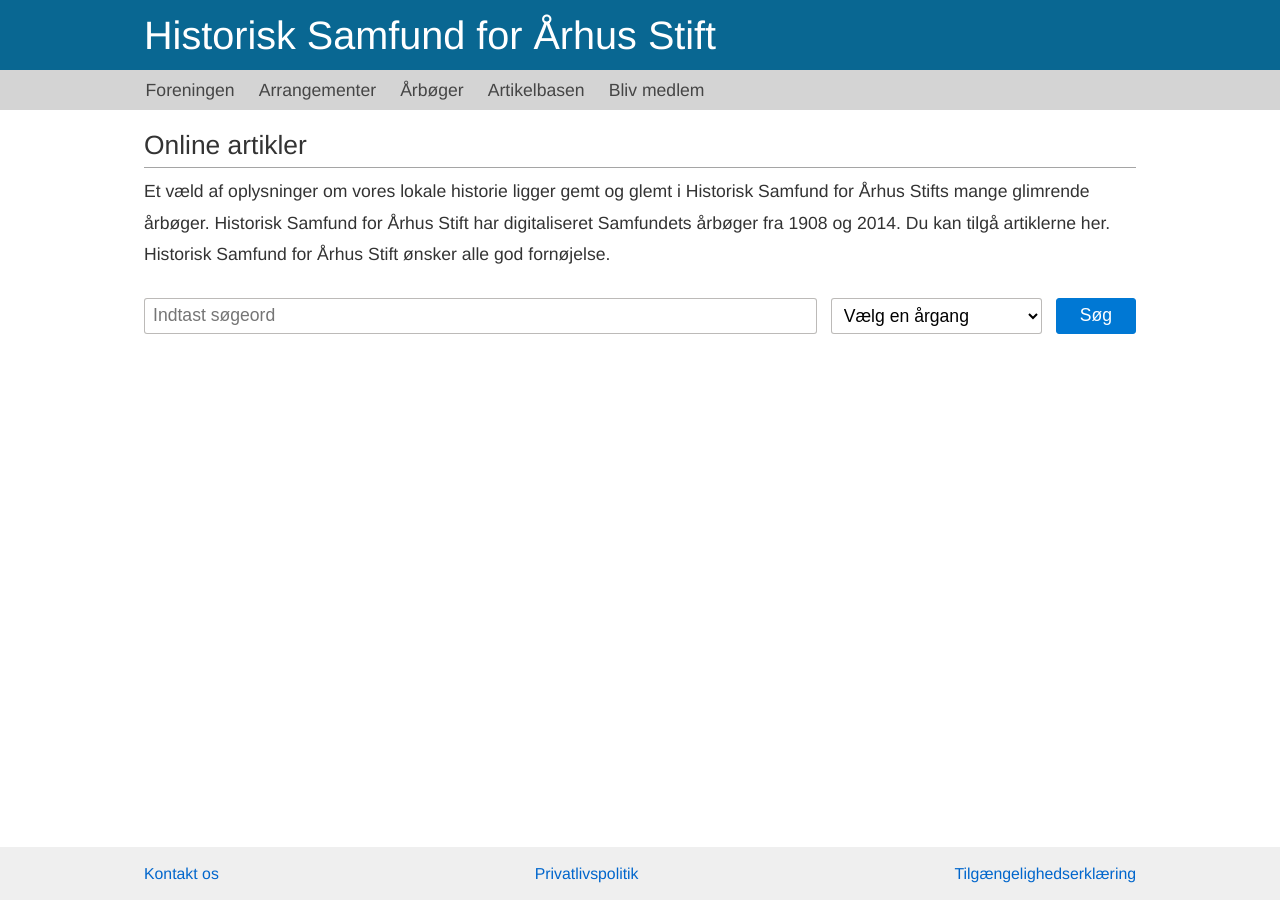
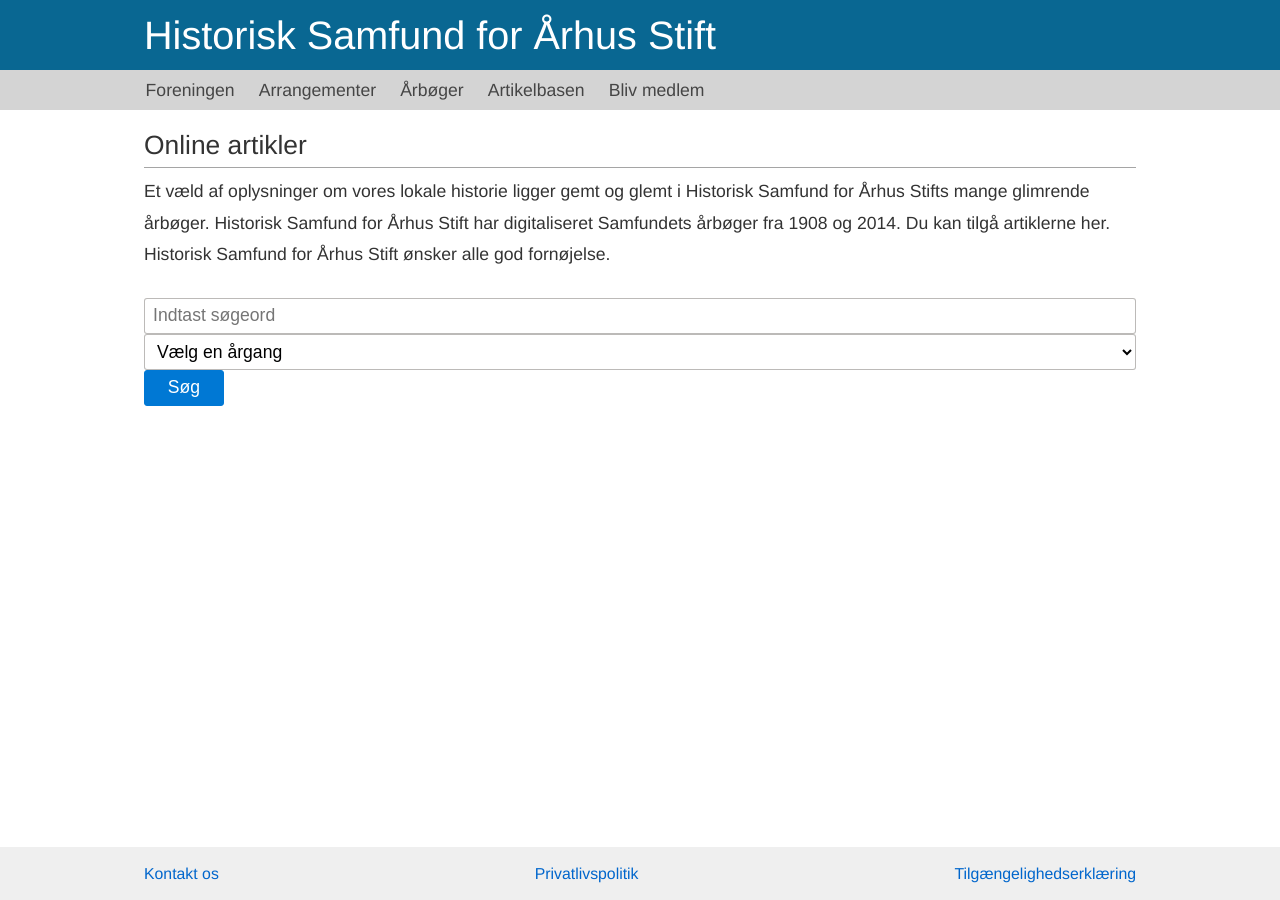
Before and after one commit to guldhorn/historisk-samfund, a Jekyll site: the page built from pages/artikler.md, in a window 1280 px wide. Built offline with Jekyll 4.4.1, drawn with Linux system fonts in a browser that asks for light colours.

Commit message:
Using the new api, alpha

```diff
--- a/_includes/header.html
+++ b/_includes/header.html
@@ -10,7 +10,7 @@
         <li><a id="first-menu-link" href="{{ 'foreningen' | relative_url }}">Foreningen</a></li>
         <li><a href="{{ 'arrangementer' | relative_url }}">Arrangementer</a></li>
         <li><a href="{{ 'aarboeger' | relative_url }}">Årbøger</a></li>
-        <li><a href="{{ 'artikler' | relative_url }}">Artikelbasen</a></li>
+        <li><a href="{{ 'new-artikler' | relative_url }}">Artikelbasen</a></li>
         <li><a id="last-menu-link" href="{{ 'bliv-medlem' | relative_url }}">Bliv medlem</a></li>
       </ul>
     </nav>
--- a/assets/main.css
+++ b/assets/main.css
@@ -254,7 +254,7 @@
     padding: 0 8px;
     border-radius: 3px;
     width: 100%;
-    min-width: 10em;
+    /* min-width: 10em; */
     min-height: 36px;
     background-color: #ffffff;
     border: 1px solid rgba(36,28,21,0.3);
@@ -296,24 +296,38 @@
 /* Searchform */
 /**************/
 #searchform {
+    width: 100%;
+    margin: 1.5em 0;
+    /* display: flex; */
+    /* flex-wrap: nowrap; */
+    /* gap: .8em; */
+}
+
+.form-row {
     display: flex;
     flex-wrap: nowrap;
-    margin: 1.5em 0;
     gap: .8em;
-}
-@media (max-width: 32em) {
-    #searchform {
-        flex-wrap: wrap;
-    }
+    align-items: flex-end;
+    margin-bottom: .8em;
 }
 
-#searchform input[type="search"] {
+input[type="search"] {
     flex-grow: 1;
 }
+
+#year {
+    width: 8em;
+}
+#sort {
+    width: 6em;
+}
+#size {
+    width: 4em;
+}
 @media (min-width: 32em) {
-    #searchform #year-filter {
+    /* #searchform #year-filter {
         max-width: 12em;
-    }
+    } */
 }
 /***************/
 /* Contactform */
--- a/assets/script.js
+++ b/assets/script.js
@@ -1,8 +1,12 @@
 // update when api in on a Hetzner server
 const api_url = "http://localhost:8001/historisk-samfund/articles.json";
 const static_url = "http://localhost:8001/static/articles";
+const valid_query_params = ["_shape", "_search", "_next", "_sort", "year"];
 const searchform = document.querySelector("#searchform");
-const valid_query_params = ["_shape", "_search", "_next", "_sort", "year"];
+
+const new_api_url = "http://localhost:8000/search";
+const new_static_url = "http://localhost:8000/static";
+const new_valid_query_params = ["q", "size", "next", "sort", "year", "previous", "direction"];
 
 if (document.readyState === "loading") {
     // Loading hasn't finished yet
```
